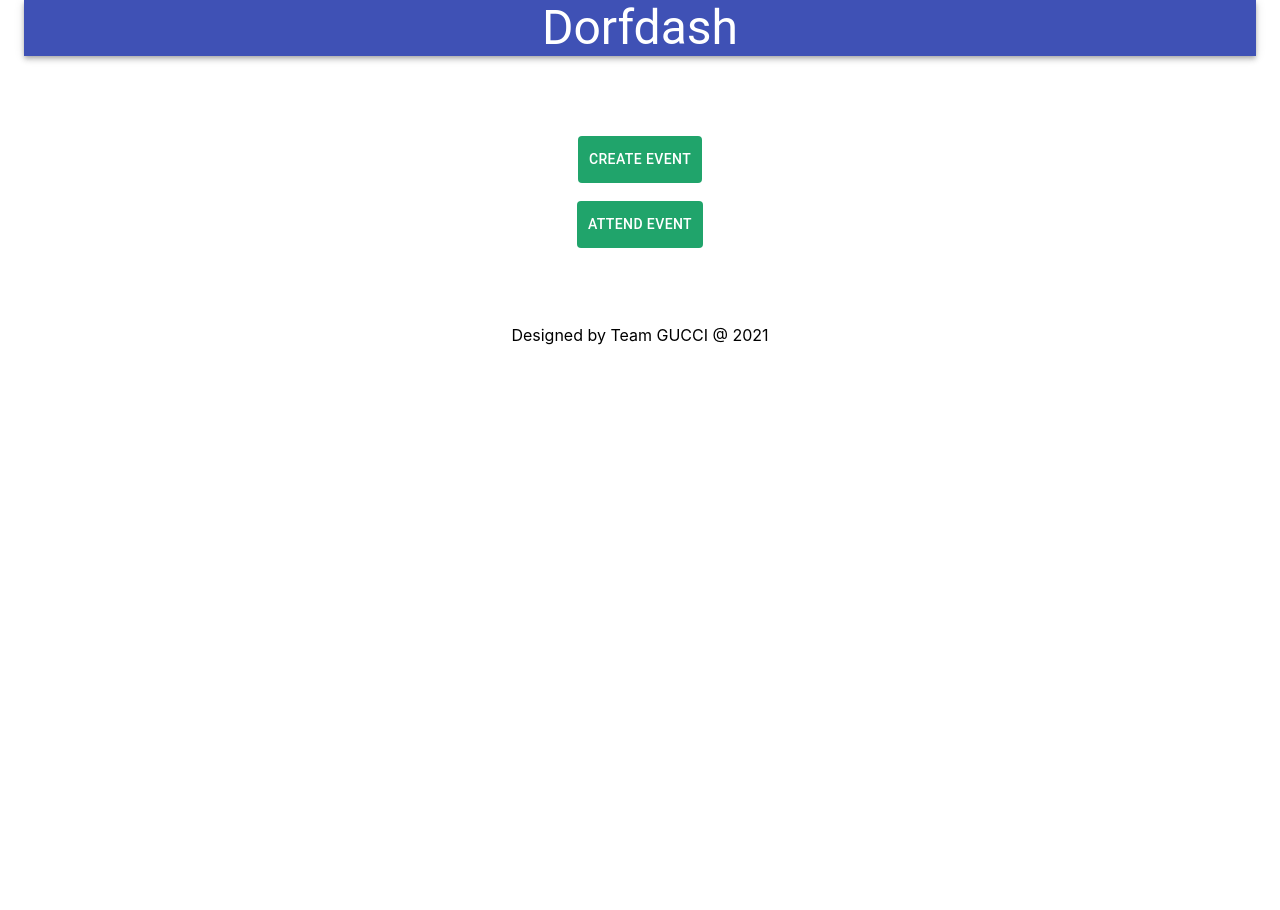
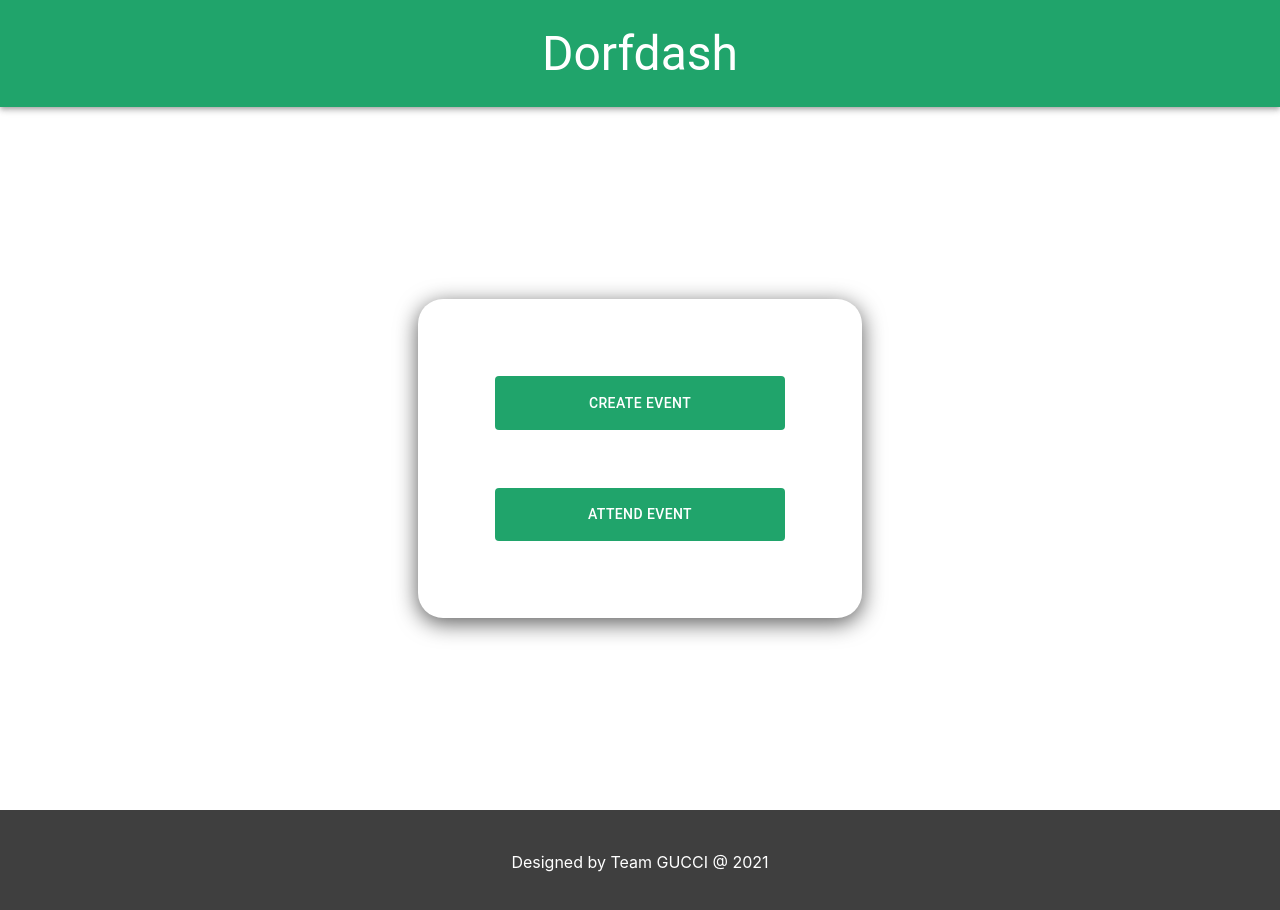
Before and after one commit to RFP54-Gucci/Dorfdash, a React (Create React App) app: page /newUser in a window 1280 px wide. Shown: the top 910 px of the page. Before the commit the page ends 800 px from the top, so only its background shows below. Built offline with nearby package versions, Linux system fonts and the light colour scheme; no server answers.

Commit message:
styling newuser page with material ui

```diff
--- a/src/components/homepage/newUser.js
+++ b/src/components/homepage/newUser.js
@@ -1,9 +1,53 @@
-import { useState } from 'react';
 import { Container, AppBar, Typography, Button } from '@material-ui/core';
+import { makeStyles } from '@material-ui/core/styles';
+
+const useStyles = makeStyles({
+  div: {
+    width: '100vw',
+    maxWidth: '100vw',
+    padding: '0',
+    height: '100vh'
+  },
+
+  header: {
+    backgroundColor: '#20A46B'
+  },
+  headerTitle: {
+    margin: '0',
+    padding: '2%',
+  },
+  footer: {
+    width: '100vw',
+    maxWidth: '100vw',
+    backgroundColor: '#3F3F3F',
+    padding: '2% 2% 5% 2%',
+    textAlign: 'center',
+    color: '#fff'
+  },
+  card: {
+    padding: '6%',
+    margin: '15% auto',
+    borderRadius: '25px',
+    boxShadow: '0px 5px 22px 0px rgba(0,0,0,0.65)',
+    display: 'flex',
+    flexDirection: 'column'
+  },
+  createButton: {
+    padding: '5%',
+    backgroundColor: '#20A46B',
+    color: '#fff',
+    marginBottom: '10%'
+  },
+  attendButton: {
+    padding: '5%',
+    backgroundColor: '#20A46B',
+    color: '#fff',
+    marginTop: '10%'
+  }
+});
 
 const NewUser = () => {
-
-  // unsure if i need functions to link to pages
+  const classes = useStyles();
 
   // ROUTING EXAMPLE FOR BUTTON CLICKS
   // import { Link } from 'react-router-dom'
@@ -14,21 +58,21 @@ const NewUser = () => {
   // </Button>
 
   return (
-    <Container>
-      <AppBar position="static">
-        <Typography variant="h3" className="header header-title">
+    <Container className={classes.div}>
+      <AppBar position="static" className={classes.header}>
+        <Typography variant="h3" className={classes.headerTitle}>
           Dorfdash
         </Typography>
       </AppBar>
-      <Container className="outline userContainer" display="flex" flexDirection="column">
-        <Button className="userBtn">
+      <Container className={classes.card} maxWidth="xs">
+        <Button className={classes.createButton}>
           Create Event
         </Button>
-        <Button className="userBtn">
+        <Button className={classes.attendButton}>
           Attend Event
         </Button>
       </Container>
-      <Container className="footer">
+      <Container className={classes.footer}>
         <p>Designed by Team GUCCI @ 2021</p>
       </Container>
     </Container>
--- a/src/components/homepage/signupform.js
+++ b/src/components/homepage/signupform.js
@@ -1,6 +1,7 @@
 import { useState } from 'react';
 import {  Container, TextField, Button } from '@material-ui/core';
 import { makeStyles } from '@material-ui/core/styles';
+import { Link } from 'react-router-dom';
 
 
 const useStyles = makeStyles({
@@ -72,6 +73,7 @@ const SignUpForm = () => {
        onChange={(e) => {handleEmail(e)}}/>
       <Button className={classes.signupBtn} variant="contained" disableElevation
         onClick={(e) => {handleSubmit(e)}}
+        component={Link} to="/newUser"
       >Sign Up</Button>
       <Container className={classes.returningContainer}>
         <p>Already have an account?</p>
--- a/src/index.css
+++ b/src/index.css
@@ -12,18 +12,3 @@ code {
   font-family: source-code-pro, Menlo, Monaco, Consolas, 'Courier New',
     monospace;
 }
-
-.userContainer {
-  display: flex !important;
-  flex-direction: column !important;
-  align-items: center !important;
-  padding: 5% !important;
-  width: 40% !important;
-}
-
-.userBtn {
-  padding: 3% !important;
-  background-color: #20A46B !important;
-  color: #fff !important;
-  margin-top: 5% !important;
-}
```
